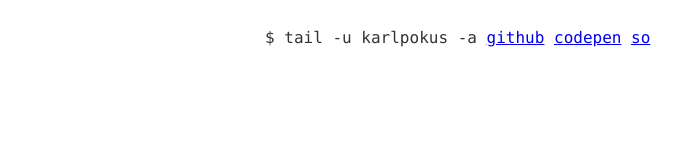
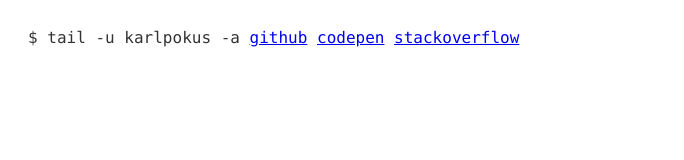
Before and after one commit to karlpokus/feed, a website: page index.html in a window 1280 px wide. Shown: the whole page, without its empty margins (0-684 px from the left). Drawn offline with Linux system fonts and the light colour scheme.

Commit message:
remove max-width

```diff
--- a/index.html
+++ b/index.html
@@ -8,7 +8,7 @@
     color:#333;
   }
   .wrapper {
-    max-width:750px;
+    /*max-width:978px;*/
     margin:0 auto;
     padding:20px;
   }
@@ -28,7 +28,7 @@
     <div class="cli">$ tail <span id="feedName"></span> -u karlpokus -a
       <a href="https://github.com/karlpokus" target="_blank">github</a>
       <a href="http://codepen.io/KarlPokus/" target="_blank">codepen</a>
-      <a href="http://stackoverflow.com/users/1983554/karl-pokus" target="_blank">so</a>
+      <a href="http://stackoverflow.com/users/1983554/karl-pokus" target="_blank">stackoverflow</a>
     </div>
     <ul></ul>
   </div>
```
